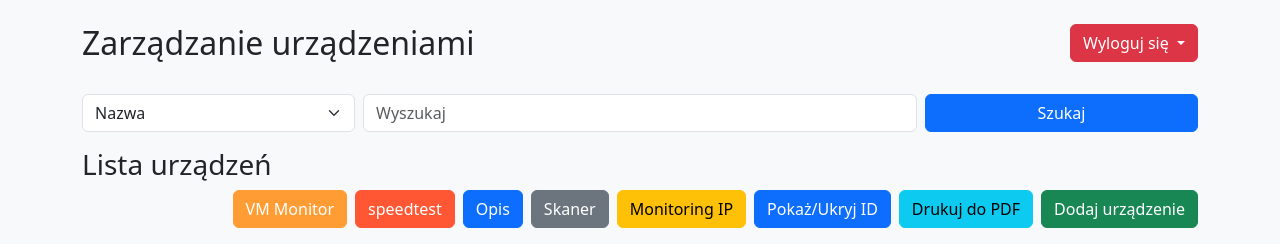
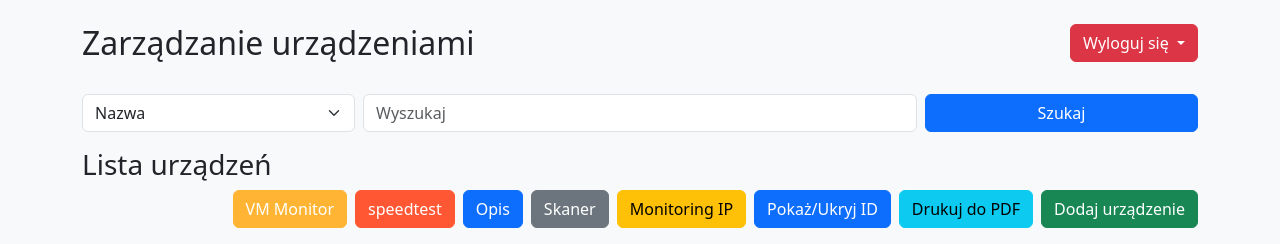
Before and after one commit to Smartlewek/DocApp, a PHP site: page /testowa.php in a window 1280 px wide. Shown: the top 244 px of the page. Run offline with PHP 8.4, Linux system fonts and the light colour scheme; the visitor is signed in with stand-in values (Sample User, id 1); data that the repository does not hold is empty.

Commit message:
Update testowa.php

```diff
--- a/testowa.php
+++ b/testowa.php
@@ -91,10 +91,13 @@ $appVersion = "1.2 beta";
     border-color: #e04c2e;
 }
 .btn-custom2 {
-    background-color: #ff9c33; /* Tw  j w ^basny kolor */
-    border-color: #ff9c33;    /* Dopasowanie koloru obramowania */
+    background-color: #ffb433; /* Tw  j w ^basny kolor */
+    border-color: #ffb433;    /* Dopasowanie koloru obramowania */
     color: #fff;              /* Kolor tekstu */
 }
+.btn-custom2:hover {
+    background-color: ; /* Zmiana koloru na czerwony */
+    border-color: #ff0000
 
 
         .table-container {
```
